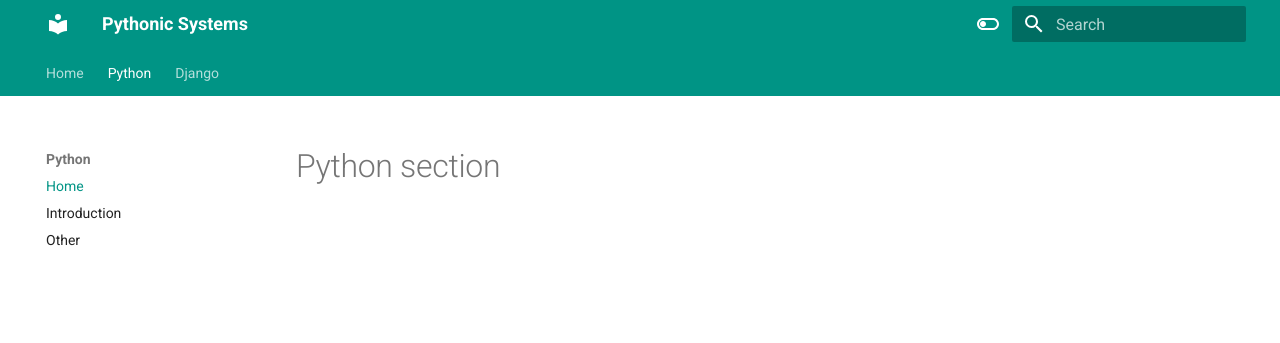
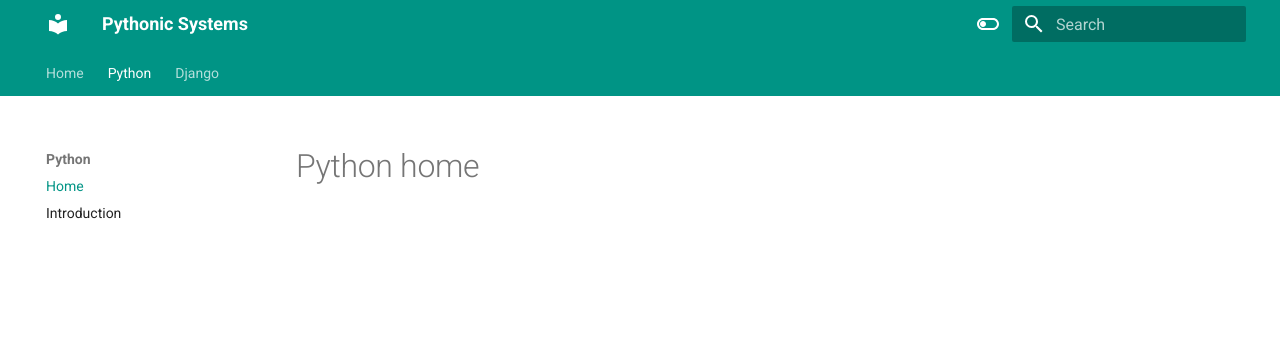
Before and after one commit to gmuj/pythonic-sys, an MkDocs documentation site: the page built from docs/python.md, in a window 1280 px wide. Shown: the top 343 px of the page. Built offline with MkDocs 1.6.1 and Material for MkDocs 9.7.7, drawn with Linux system fonts in a browser that asks for light colours.

Commit message:
Update python links

```diff
--- a/docs/python.md
+++ b/docs/python.md
@@ -1 +1 @@
-# Python section
+# Python home
--- a/mkdocs.yml
+++ b/mkdocs.yml
@@ -73,7 +73,6 @@ nav:
   - Python:
     - Home: python.md
     - Introduction: python/introduction.md
-    - Other: python/other.md
   - Django:
     - Home: django.md
     - Other: django/other.md
```
